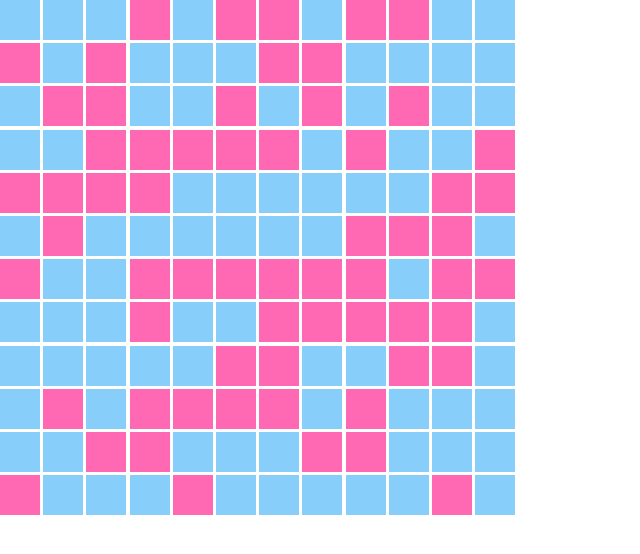
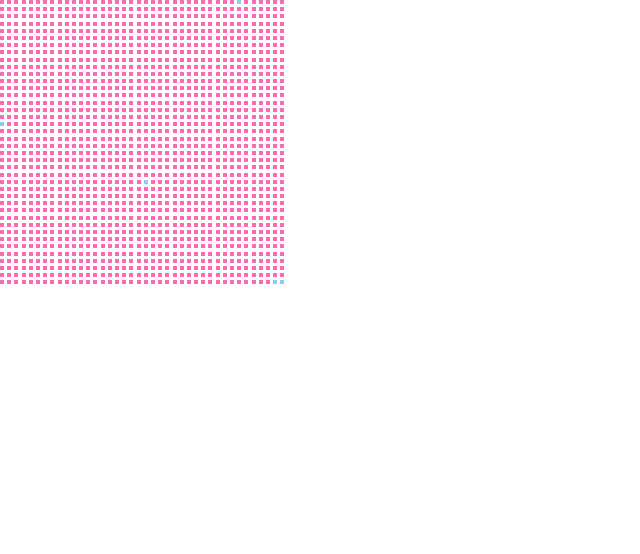
Before and after one commit to naomistuart/virus-animation, a React (Create React App) app: page / in a window 1280 px wide. Shown: the top 554 px of the page, without its empty margins (0-640 px from the left). Built offline with nearby package versions, Linux system fonts and the light colour scheme.

Commit message:
implement basic spread

```diff
--- a/src/App.js
+++ b/src/App.js
@@ -5,8 +5,8 @@
 class App extends React.Component {
   render() {
     return (
-      <Grid nodeDimension={40}
-            gridDimension={12}
+      <Grid nodeDimension={4}
+            gridDimension={40}
       />
     )
   }
--- a/src/Components/Grid.js
+++ b/src/Components/Grid.js
@@ -3,23 +3,107 @@
 
 class Grid extends React.Component {
 
+    constructor(props) {
+        super(props);
+        this.state = {
+            grid: [],
+            infectedList: [],
+            infectionRate: 0.3
+        }
+        for (let i = 0; i < this.props.gridDimension; i++) {
+            let nodeRow = []
+            let infectionRow = []
+            for (let j = 0; j < this.props.gridDimension; j++) {
+                let infected = Math.random() <= this.state.infectionRate;
+
+                nodeRow[j] = <Node key={i * 100 + j} nodeDimension={this.props.nodeDimension} infected={infected} />
+                infectionRow[j] = infected;
+            }
+            this.state.grid[i] = nodeRow;
+            this.state.infectedList[i] = infectionRow;
+        }
+    }
+
+    componentDidMount() {
+        this.timerID = setInterval(
+            () => this.tick(),
+            1000
+        );
+    }
+
+    componentWillUnmount() {
+        clearInterval(this.timerID);
+    }
+
+    tick() {
+
+        // if(!simulation){
+        //     return;
+        // }
+        let newGrid = [];
+        let newInfectedList = []
+
+        let infectedList = this.state.infectedList;
+        for (let i = 0; i < this.props.gridDimension; i++) {
+            let newGridRow = [];
+            let newInfectedRow = [];
+            for (let j = 0; j < this.props.gridDimension; j++) {
+
+                console.log(infectedList[i][j]);
+
+                let infectedNeighbourCount = 0;
+                if (i < this.props.gridDimension - 1) {
+                        infectedNeighbourCount = infectedList[i + 1][j] ? infectedNeighbourCount + 1 : infectedNeighbourCount;
+                }
+                if (i > 0) {
+                    infectedNeighbourCount = infectedList[i - 1][j] ? infectedNeighbourCount + 1 : infectedNeighbourCount;
+                }
+                if (j < this.props.gridDimension - 1) {
+                    infectedNeighbourCount = infectedList[i][j+1] ? infectedNeighbourCount + 1 : infectedNeighbourCount;
+                }
+                if (j > 0) {
+                    infectedNeighbourCount = infectedList[i][j-1] ? infectedNeighbourCount + 1 : infectedNeighbourCount;
+                }
+
+                console.log("Infected neighbour count = " + infectedNeighbourCount);
+
+
+                if(infectedList[i][j] || infectedNeighbourCount === 0){
+                    let thisNodeInfected = infectedList[i][j];
+                    newInfectedRow[j] = thisNodeInfected;
+                    newGridRow[j] = <Node key={i * 100 + j} nodeDimension={this.props.nodeDimension} infected={thisNodeInfected} />
+                }
+                else{
+                    let thisNodeInfected = (Math.random() <= 1 - Math.pow((1 - this.state.infectionRate), infectedNeighbourCount));
+                    newInfectedRow[j] = thisNodeInfected;
+                    newGridRow[j] = <Node key={i * 100 + j} nodeDimension={this.props.nodeDimension} infected={thisNodeInfected} />
+                }
+            }
+            newInfectedList[i] = newInfectedRow;
+            newGrid[i] = newGridRow;
+        }
+
+        this.setState({grid: newGrid, infectedList: newInfectedList});
+
+        // this.setState({
+        //     infected: Math.random() >= 0.5
+        // })
+    }
+
+
+
     render() {
-        let grid = [];
-        for (let i = 0; i < Math.pow(this.props.gridDimension, 2); i++) {
-            grid.push(<Node nodeDimension={this.props.nodeDimension}/>);
-
-        }
 
         let gridStyle = {
             'display': 'grid',
-            'grid-gap': '0.2em',
-            'grid-template-rows': `repeat(${this.props.gridDimension}, ${this.props.nodeDimension}px)`,
-            'grid-template-columns': `repeat(${this.props.gridDimension}, ${this.props.nodeDimension}px)`
+            'gridGap': '0.2em',
+            'gridTemplateRows': `repeat(${this.props.gridDimension}, ${this.props.nodeDimension}px)`,
+            'gridTemplateColumns': `repeat(${this.props.gridDimension}, ${this.props.nodeDimension}px)`
         };
 
         return (
             <div style={gridStyle}>
-                {grid}
+                {this.state.grid}
             </div>
         )
     }
--- a/src/Components/Node.js
+++ b/src/Components/Node.js
@@ -3,33 +3,13 @@
 class Node extends React.Component {
     constructor(props) {
         super(props);
-        this.state = {
-            infected: Math.random() >= 0.5
-        };
-    }
-
-    componentDidMount() {
-        this.timerID = setInterval(
-            () => this.tick(),
-            1000
-        );
-    }
-
-    componentWillUnmount() {
-        clearInterval(this.timerID);
-    }
-
-    tick() {
-        this.setState({
-            infected: Math.random() >= 0.5
-        })
     }
 
     render() {
         let nodeStyle = {
             'width': this.props.nodeDimension,
             'height': this.props.nodeDimension,
-            'background': this.state.infected ? 'hotpink' : 'lightskyblue'
+            'background': this.props.infected ? 'hotpink' : 'lightskyblue'
         };
 
         return (
```
